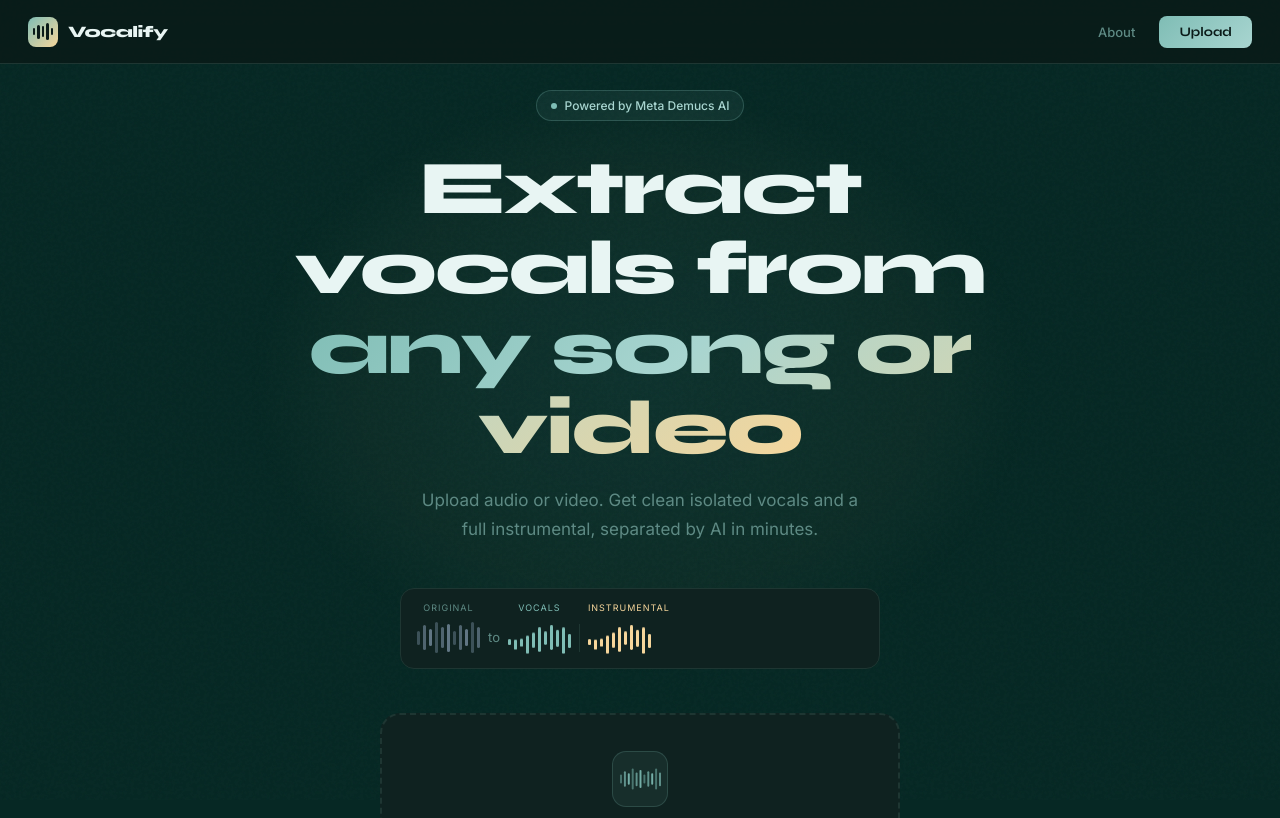
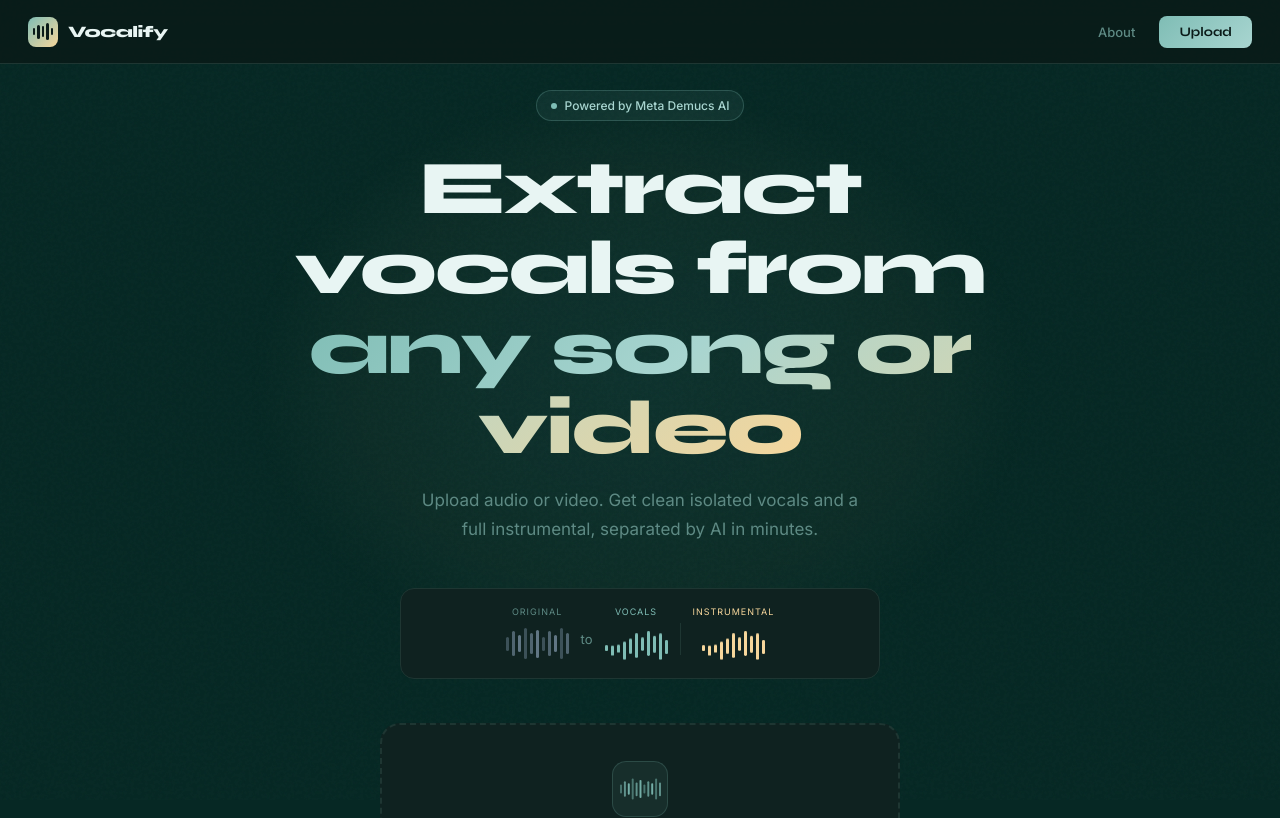
Before and after one commit to khadija1029/Vocalify, a Next.js app in the folder frontend/: page / in a window 1280 px wide. Shown: the top 818 px of the page. Built offline with nearby package versions, Linux system fonts and the light colour scheme; no server answers.

Commit message:
waveform chnges

```diff
--- a/frontend/src/app/page.tsx
+++ b/frontend/src/app/page.tsx
@@ -138,27 +138,26 @@ export default function Home() {
 
         {/* Waveform demo */}
 <div style={{
-  display: 'flex', alignItems: 'flex-end', gap: 8, marginBottom: 44,
-  padding: '12px 16px', background: 'var(--surface)',
+  display: 'flex', alignItems: 'center', justifyContent: 'center', gap: 12, marginBottom: 44,
+  padding: '16px 20px', background: 'var(--surface)',
   border: '1px solid var(--border)', borderRadius: 14,
   width: '100%', maxWidth: 480, overflow: 'hidden'
 }}>
-  <div style={{ display: 'flex', flexDirection: 'column' }}>
-    <div style={{ fontSize: 9, color: 'var(--muted)', marginBottom: 4, textTransform: 'uppercase', letterSpacing: 1 }}>Original</div>
+  <div style={{ display: 'flex', flexDirection: 'column', alignItems: 'center' }}>
+    <div style={{ fontSize: 9, color: 'var(--muted)', marginBottom: 6, textTransform: 'uppercase', letterSpacing: 1 }}>Original</div>
     <WaveformIcon color="#6B8090" />
   </div>
-  <div style={{ color: 'var(--muted)', fontSize: 13, paddingBottom: 8, flexShrink: 0 }}>to</div>
-  <div style={{ display: 'flex', flexDirection: 'column' }}>
-    <div style={{ fontSize: 9, color: '#7FBDB5', marginBottom: 4, textTransform: 'uppercase', letterSpacing: 1 }}>Vocals</div>
+  <div style={{ color: 'var(--muted)', fontSize: 13, flexShrink: 0, marginTop: 12 }}>to</div>
+  <div style={{ display: 'flex', flexDirection: 'column', alignItems: 'center' }}>
+    <div style={{ fontSize: 9, color: '#7FBDB5', marginBottom: 6, textTransform: 'uppercase', letterSpacing: 1 }}>Vocals</div>
     <WaveformIcon color="#7FBDB5" animated />
   </div>
-  <div style={{ width: 1, height: 28, background: 'var(--border)', flexShrink: 0, marginBottom: 4 }} />
-  <div style={{ display: 'flex', flexDirection: 'column' }}>
-    <div style={{ fontSize: 9, color: '#F6D69B', marginBottom: 4, textTransform: 'uppercase', letterSpacing: 1 }}>Instrumental</div>
+  <div style={{ width: 1, height: 32, background: 'var(--border)', flexShrink: 0, marginTop: 12 }} />
+  <div style={{ display: 'flex', flexDirection: 'column', alignItems: 'center' }}>
+    <div style={{ fontSize: 9, color: '#F6D69B', marginBottom: 6, textTransform: 'uppercase', letterSpacing: 1 }}>Instrumental</div>
     <WaveformIcon color="#F6D69B" animated />
   </div>
 </div>
-
         {/* Upload box */}
         <div ref={uploadRef} style={{ width: '100%', maxWidth: 520 }}>
           <div
```
